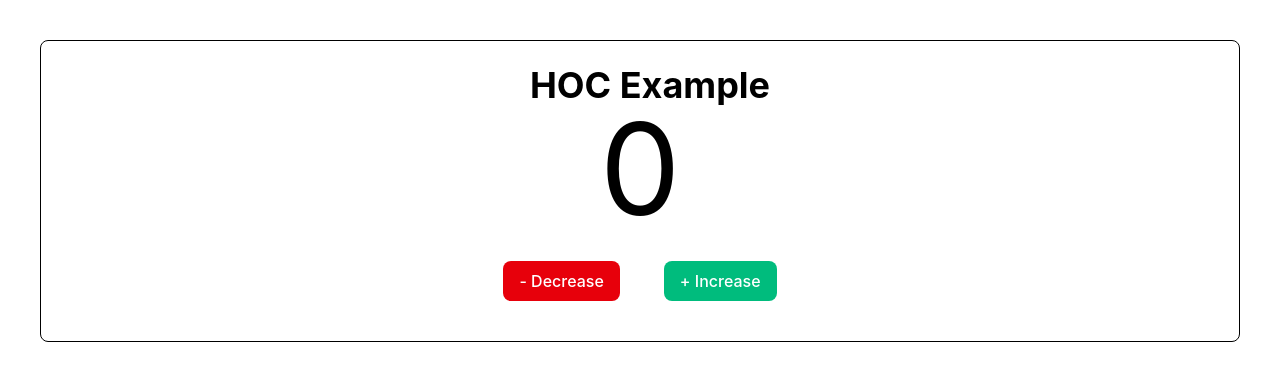
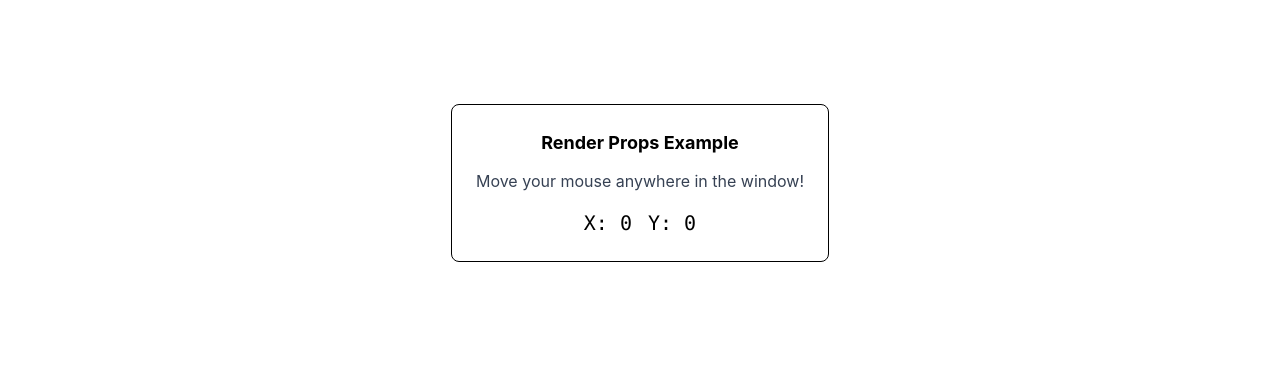
Before and after one commit to Nouralizadeh/Patterns, a React (Vite) app: page / in a window 1280 px wide. Shown: the top 380 px of the page. Built offline with nearby package versions, Linux system fonts and the light colour scheme.

Commit message:
Add Render Props pattern example

```diff
--- a/src/App.tsx
+++ b/src/App.tsx
@@ -1,13 +1,15 @@
 import Functional from "./Paterns/Component Architecture/Functional";
 import ContainerPresenter from "./Paterns/Component Architecture/Container-Presenter";
 import HOC from "./Paterns/Component Architecture/HOC";
+import RenderProps from "./Paterns/Component Architecture/RenderProps";
 
 function App() {
   return (
     <>
       {/* <Functional /> */}
       {/* <ContainerPresenter/> */}
-      <HOC />
+      {/* <HOC /> */}
+      <RenderProps />
     </>
   );
 }
--- a/src/Paterns/Component Architecture/Container-Presenter.tsx
+++ b/src/Paterns/Component Architecture/Container-Presenter.tsx
@@ -2,7 +2,7 @@ import { useState } from "react";
 
 export default function ContainerPresenter() {
   return (
-    <div className="main-container">
+    <div className="borderd-container">
       <CounterContainer />
     </div>
   );
--- a/src/Paterns/Component Architecture/Functional.tsx
+++ b/src/Paterns/Component Architecture/Functional.tsx
@@ -1,24 +1,25 @@
-import React, { useState } from 'react'
+import React, { useState } from "react";
 
 function Functional() {
-  return (
-    <Counter />
-  )
+  return <Counter />;
 }
 
-export default Functional
-
+export default Functional;
 
 export function Counter() {
-    const [count, setCount] = useState(0)
+  const [count, setCount] = useState(0);
   return (
-    <div className='main-container'>
-        <h1 className='title'>Counter</h1>
-        <p className='text-9xl'>{count}</p>
-        <div className='flex'>
-          <button className='btn-accept' onClick={()=>setCount(p=>p+1)}>Inc</button>
-          <button className='btn-denied' onClick={()=>setCount(p=>p-1)}>Dec</button>
-        </div>
+    <div className="borderd-container">
+      <h1 className="title">Counter</h1>
+      <p className="text-9xl">{count}</p>
+      <div className="flex">
+        <button className="btn-accept" onClick={() => setCount((p) => p + 1)}>
+          Inc
+        </button>
+        <button className="btn-denied" onClick={() => setCount((p) => p - 1)}>
+          Dec
+        </button>
+      </div>
     </div>
-  )
+  );
 }
--- a/src/Paterns/Component Architecture/HOC.tsx
+++ b/src/Paterns/Component Architecture/HOC.tsx
@@ -4,7 +4,7 @@ export default function HOC() {
   const EnhancedCounter = withCounter(CounterButton);
 
   return (
-    <div className="main-container">
+    <div className="borderd-container">
       <h2 className="title2">HOC Example</h2>
 
       <EnhancedCounter />
--- /dev/null
+++ b/src/Paterns/Component Architecture/RenderProps.tsx
@@ -0,0 +1,48 @@
+import { useState, useEffect } from "react";
+
+export default function RenderProps() {
+  return (
+    <div className="main-container">
+      <MouseTracker
+        render={({ x, y }) => (
+          <div className="borderd-container">
+            <h2 className="text-lg font-bold mb-3">Render Props Example</h2>
+            <p className="text-gray-700 mb-4">
+              Move your mouse anywhere in the window!
+            </p>
+
+            <div className="flex justify-center gap-4 text-xl font-mono">
+              <span>X: {x}</span>
+              <span>Y: {y}</span>
+            </div>
+          </div>
+        )}
+      />
+    </div>
+  );
+}
+
+/* -------------------------------------------------------
+   Render Props Component
+-------------------------------------------------------- */
+
+type MouseTrackerRender = (coords: { x: number; y: number }) => JSX.Element;
+
+type MouseTrackerProps = {
+  render: MouseTrackerRender;
+};
+
+function MouseTracker({ render }: MouseTrackerProps) {
+  const [coords, setCoords] = useState({ x: 0, y: 0 });
+
+  useEffect(() => {
+    const handler = (e: MouseEvent) => {
+      setCoords({ x: e.clientX, y: e.clientY });
+    };
+
+    window.addEventListener("mousemove", handler);
+    return () => window.removeEventListener("mousemove", handler);
+  }, []);
+
+  return render(coords);
+}
--- a/src/globals.css
+++ b/src/globals.css
@@ -6,6 +6,10 @@
 }
 
 .main-container {
+  @apply items-center m-10 flex flex-col p-6;
+}
+
+.borderd-container {
   @apply items-center m-10 border rounded-lg flex flex-col p-6;
 }
 
```
